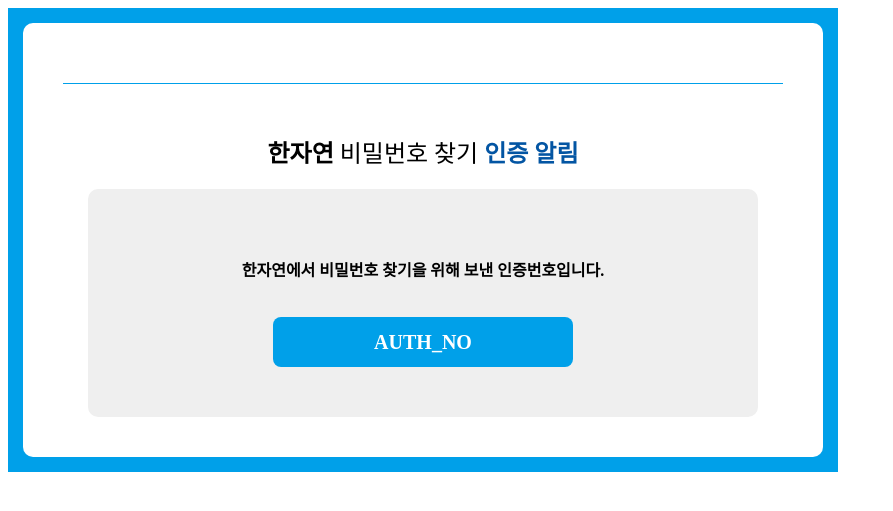
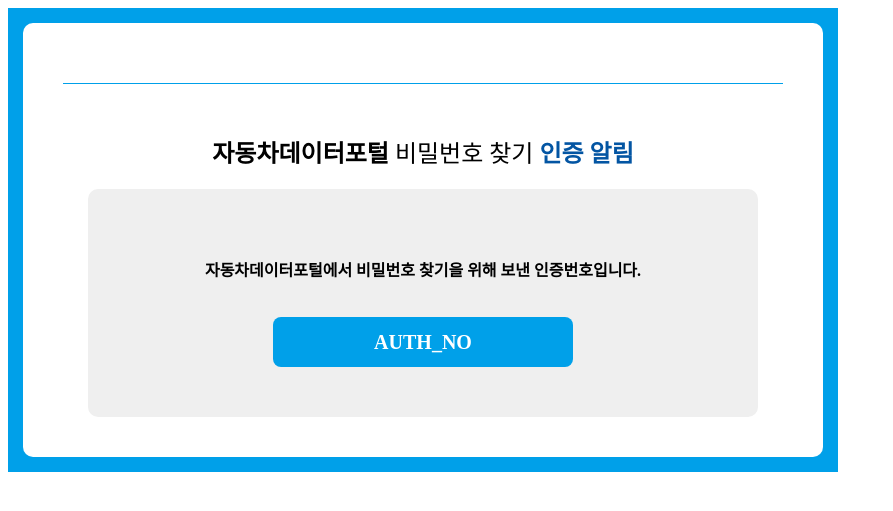
Before and after one commit to mobigen/AP_API_Router, a Python web app: template API-SERVICE/conf/common/template/pwdEmailAthn.html in a window 1280 px wide. Shown: the top 511 px of the page, without its empty margins (0-893 px from the left). Run offline with Jinja, Linux system fonts and the light colour scheme; the template is opened without the code that fills it, so the values that code supplies are empty.

Commit message:
fix: 메일발송 포맷 변경

```diff
--- a/API-SERVICE/conf/common/config.ini
+++ b/API-SERVICE/conf/common/config.ini
@@ -30,8 +30,8 @@ password_column = user_password
 # emailAthnSend, emailAthnCnfm
 [email_auth]
 auth_no_len = 10
-subject_register = [자동차 산업데이터 포털]회원가입을 위한 인증 메일입니다.
-subject_password = [자동차 산업데이터 포털]비밀번호 변경을 위한 인증 메일입니다.
+subject_register = [자동차데이터포털]회원가입을 위한 인증 메일입니다.
+subject_password = [자동차데이터포털]비밀번호 변경을 위한 인증 메일입니다.
 server_addr = mail.w.bigdata-car.kr
 port = 587
 login_user = admin@bigdata-car.kr
--- a/API-SERVICE/conf/common/template/emailAthnSend.html
+++ b/API-SERVICE/conf/common/template/emailAthnSend.html
@@ -18,13 +18,13 @@
                     <tbody>
                         <tr>
                             <td style="padding-bottom: 20px;font-size: 24px;text-align: center;">
-                                <strong>한자연</strong> 사용자 <strong style="color:#0355a3"> 인증 알림</strong>
+                                <strong>자동차데이터포털</strong> 사용자 <strong style="color:#0355a3"> 인증 알림</strong>
                             </td>
                         </tr>
                         <tr>
                             <td>
                                 <div style="line-height: 2;padding: 50px 20px;background-color: #efefef;border-radius: 10px;font-weight: bold;text-align: center;">
-                                    <p>한자연에서 사용자 인증을 위해 보낸 인증번호입니다.</p>
+                                    <p>자동차데이터포털에서 사용자 인증을 위해 보낸 인증번호입니다.</p>
                                     <p style="display: block;width:300px;height: 50px;line-height: 50px;margin: 30px auto 0;background-color: #00a0e9;
 										text-align: center;color: #fff;border-radius: 8px;text-decoration: none;font-size: 20px;">AUTH_NO</p>
                                 </div>
--- a/API-SERVICE/conf/common/template/pwdEmailAthn.html
+++ b/API-SERVICE/conf/common/template/pwdEmailAthn.html
@@ -18,13 +18,13 @@
                     <tbody>
                         <tr>
                             <td style="padding-bottom: 20px;font-size: 24px;text-align: center;">
-                                <strong>한자연</strong> 비밀번호 찾기 <strong style="color:#0355a3"> 인증 알림</strong>
+                                <strong>자동차데이터포털</strong> 비밀번호 찾기 <strong style="color:#0355a3"> 인증 알림</strong>
                             </td>
                         </tr>
                         <tr>
                             <td>
                                 <div style="line-height: 2;padding: 50px 20px;background-color: #efefef;border-radius: 10px;font-weight: bold;text-align: center;">
-                                    <p>한자연에서 비밀번호 찾기을 위해 보낸 인증번호입니다.</p>
+                                    <p>자동차데이터포털에서 비밀번호 찾기을 위해 보낸 인증번호입니다.</p>
                                     <p style="display: block;width:300px;height: 50px;line-height: 50px;margin: 30px auto 0;background-color: #00a0e9;
 										text-align: center;color: #fff;border-radius: 8px;text-decoration: none;font-size: 20px;">AUTH_NO</p>
                                 </div>
```
